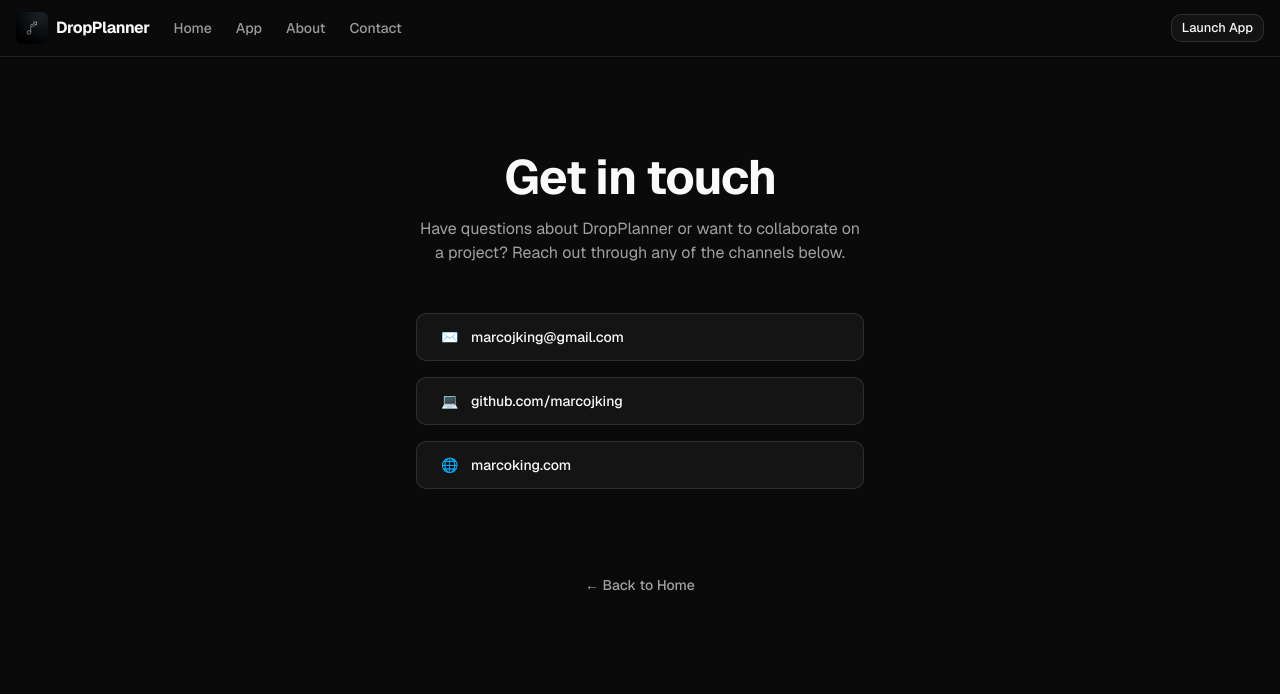
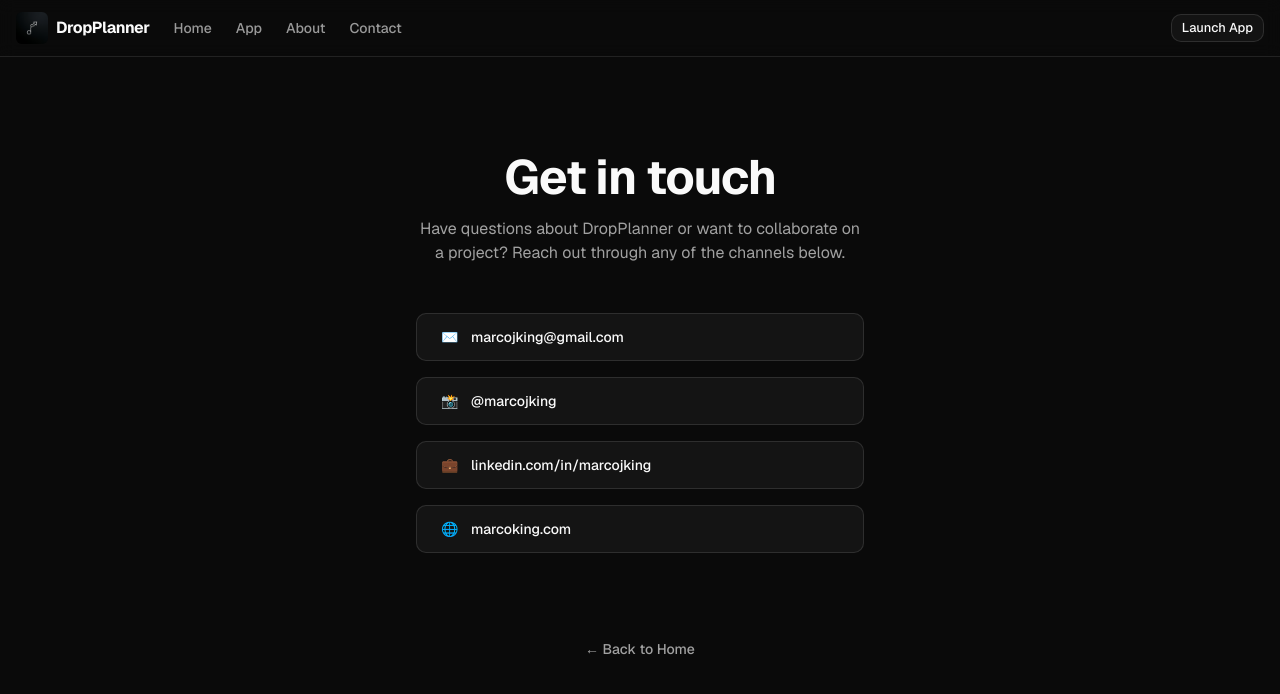
Before and after one commit to marcojking/dropplanner, a Next.js app: page /contact in a window 1280 px wide. Shown: the top 694 px of the page. Built offline with nearby package versions, Linux system fonts and the light colour scheme.

Commit message:
style: replace github contact link with linkedin and instagram

```diff
--- a/app/contact/page.tsx
+++ b/app/contact/page.tsx
@@ -19,9 +19,14 @@ export default function ContactPage() {
             marcojking@gmail.com
           </a>
 
-          <a href="https://github.com/marcojking" target="_blank" rel="noreferrer" className={buttonVariants({ variant: "outline", className: "w-full h-12 text-base justify-start px-6" })}>
-            <span className="w-6 shrink-0 text-left">💻</span>
-            github.com/marcojking
+          <a href="https://www.instagram.com/marcojking/" target="_blank" rel="noreferrer" className={buttonVariants({ variant: "outline", className: "w-full h-12 text-base justify-start px-6" })}>
+            <span className="w-6 shrink-0 text-left">📸</span>
+            @marcojking
+          </a>
+
+          <a href="https://www.linkedin.com/in/marcojking/" target="_blank" rel="noreferrer" className={buttonVariants({ variant: "outline", className: "w-full h-12 text-base justify-start px-6" })}>
+            <span className="w-6 shrink-0 text-left">💼</span>
+            linkedin.com/in/marcojking
           </a>
 
           <a href="https://marcoking.com" target="_blank" rel="noreferrer" className={buttonVariants({ variant: "outline", className: "w-full h-12 text-base justify-start px-6" })}>
```
